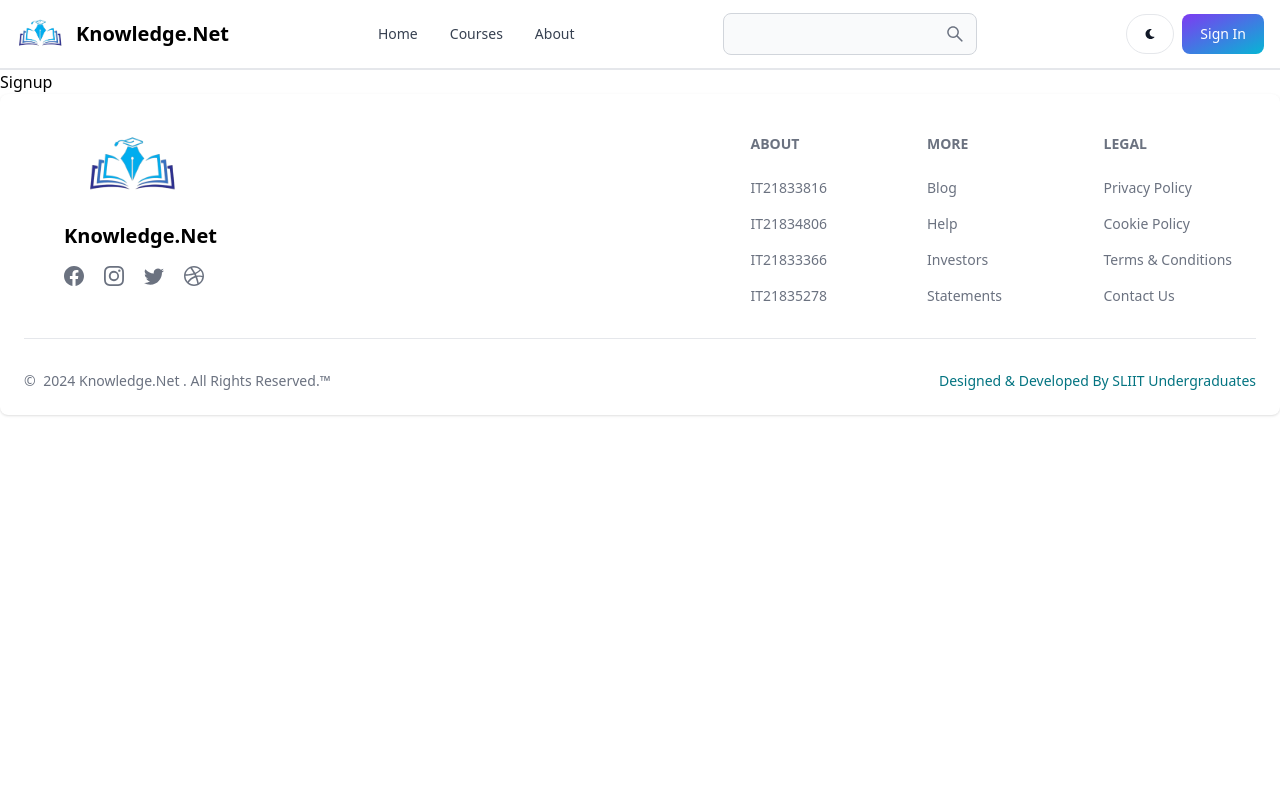
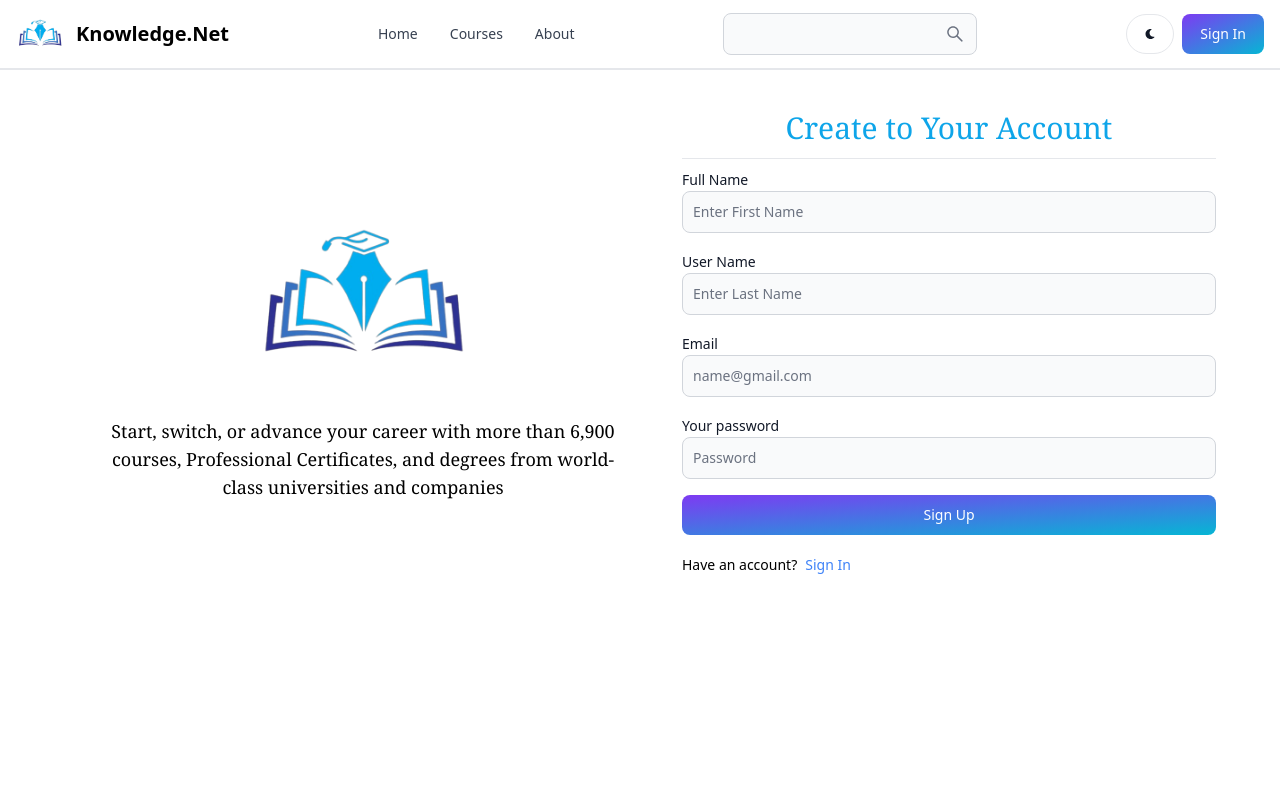
Before and after one commit to Avishka777/Educational-Platform-for-Online-Learning, a React (Vite) app in the folder frontend/: page /sign-up in a window 1280 px wide. Shown: the top 800 px of the page. Built offline with nearby package versions, Linux system fonts and the light colour scheme.

Commit message:
Design Sign-Up Page UI

```diff
--- a/frontend/src/pages/Signup.jsx
+++ b/frontend/src/pages/Signup.jsx
@@ -1,7 +1,62 @@
 import React from 'react'
+import { Alert, Button, Label, Spinner, TextInput } from 'flowbite-react';
+import { useState } from 'react';
+import { Link, useNavigate } from 'react-router-dom';
+import logo from '../assets/logo.png';
 
 export default function Signup() {
   return (
-    <div>Signup</div>
-  )
+    <div className='min-h-screen mt-10 px-10'>
+      <div className='flex max-w-6xl mx-auto flex-col md:flex-row md:items-center gap-5'>
+
+        {/* Left */}
+        <div className='flex-1 flex flex-col items-center justify-center mx-8'>
+          <img src={logo} className="h-48 sm:h-56" alt="Company Logo" />
+          <p className='text-lg mt-2 text-center font-serif'>
+            Start, switch, or advance your career with more than 6,900 courses, Professional Certificates, and degrees from world-class universities and companies
+          </p>
+        </div>
+
+        {/* Right */}
+        <div className='flex-1'>
+        <div className='text-3xl mb-3 text-center font-serif text-sky-500'>
+            Create to Your Account
+          </div>
+          <hr className='shadow-lg mb-2 '/>
+          <form className='flex flex-col gap-4'>
+            <div>
+              <Label value='Full Name' />
+              <TextInput type='text' placeholder='Enter First Name' id='fullName'/>
+            </div>
+
+            <div>
+              <Label value='User Name' />
+              <TextInput type='text' placeholder='Enter Last Name' id='userName'/>
+            </div>
+
+            <div>
+              <Label value='Email' />
+              <TextInput type='email' placeholder='name@gmail.com' id='email'/>
+            </div>
+
+            <div>
+              <Label value='Your password' />
+              <TextInput type='password' placeholder='Password' id='password'/>
+            </div>
+
+            <Button gradientDuoTone='purpleToBlue' type='submit' >Sign Up</Button>
+
+          </form>
+
+          <div className='flex gap-2 text-sm mt-5'>
+            <span>Have an account?</span>
+            <Link to='/sign-in' className='text-blue-500'>Sign In</Link>
+          </div>
+
+        </div>
+      </div>
+    </div>
+
+  );
+
 }
--- a/frontend/vite.config.js
+++ b/frontend/vite.config.js
@@ -1,7 +1,15 @@
-import { defineConfig } from 'vite'
-import react from '@vitejs/plugin-react-swc'
+import { defineConfig } from 'vite';
+import react from '@vitejs/plugin-react-swc';
 
 // https://vitejs.dev/config/
 export default defineConfig({
+  server: {
+    proxy: {
+      '/api': {
+        target: 'http://localhost:3000',
+        secure: false,
+      },
+    },
+  },
   plugins: [react()],
-})
+});
```
